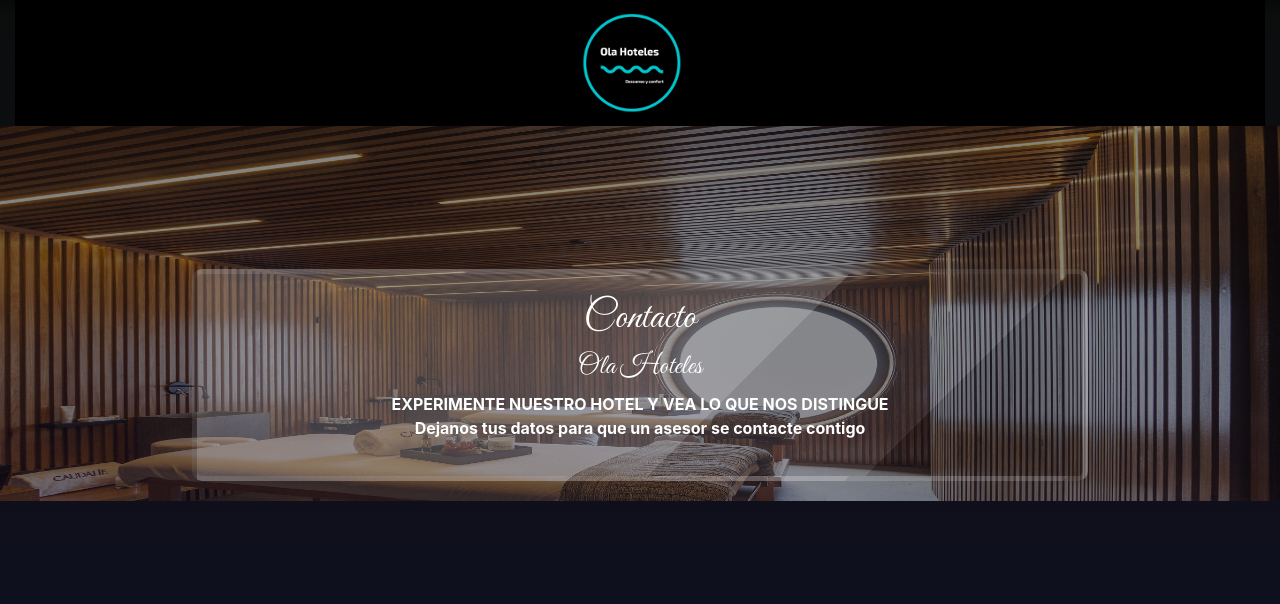
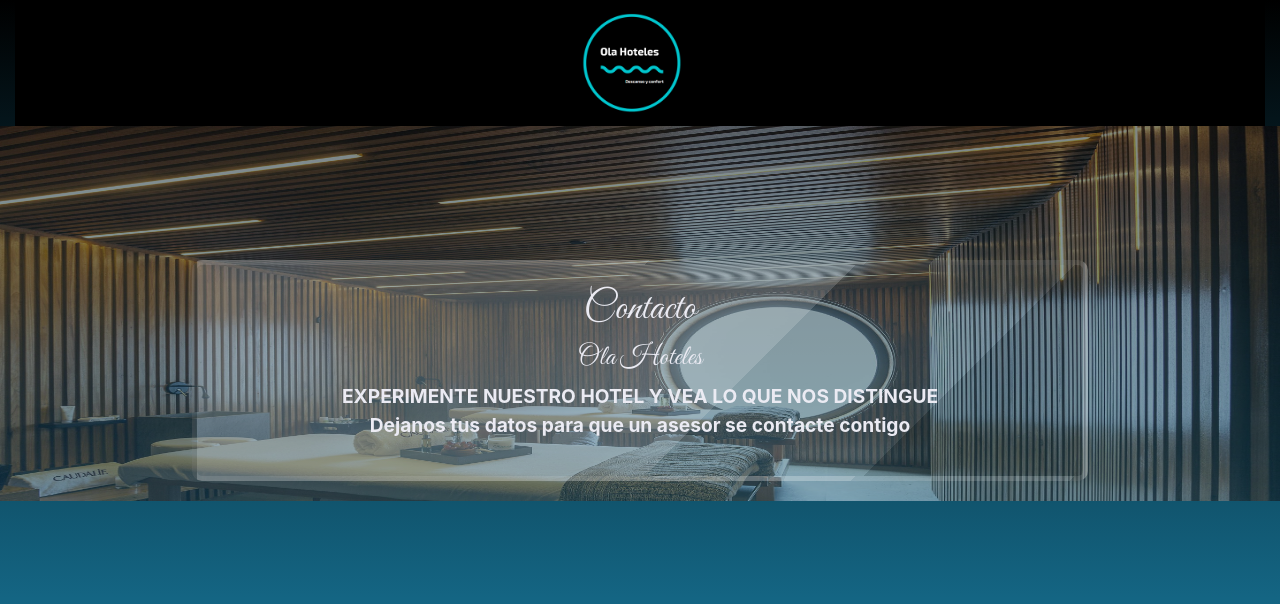
Before and after one commit to juliangonzalez-ing/Ola_Hotel, a plain HTML site: page assets/html/contact.html in a window 1280 px wide. Shown: the top 604 px of the page. Drawn offline with nearby package versions, Linux system fonts and the light colour scheme.

Commit message:
Update style.css

```diff
--- a/assets/css/style.css
+++ b/assets/css/style.css
@@ -1,10 +1,13 @@
 body {
 
-    background: linear-gradient(180deg, rgba(0, 0, 0, 0.967) 0%, rgba(11, 13, 13, 1) 1%, rgba(21, 20, 54, 1) 100%);
+    background: linear-gradient(0deg, rgba(0,0,0,1) 0%, rgba(24,121,157,1) 50%, rgba(0,0,0,1) 100%);
     color: white;
     font-weight: bolder;
 }
-
+#portada{
+    color: rgb(235, 235, 243);
+    font-size: larger;
+}
 /* #confondo{
     background-color: rgba(255,255,255,0.3);
     backdrop-filter: blur(20px);
```
